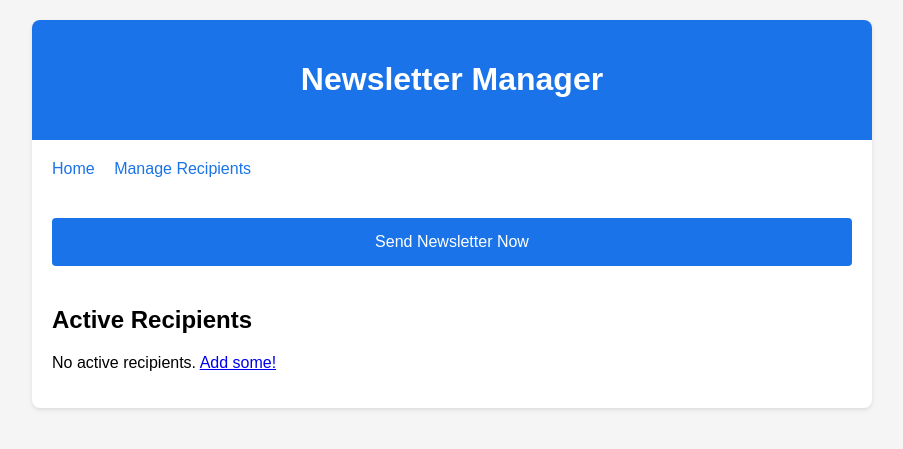
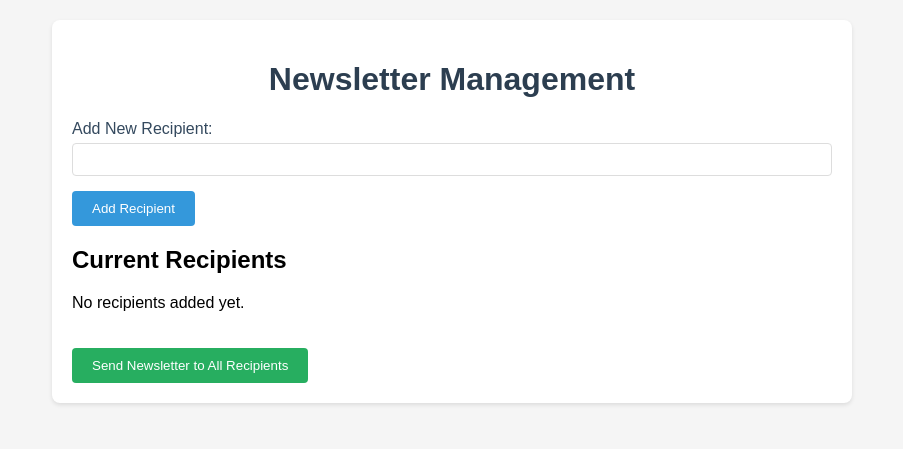
Before and after one commit to frabert101010/newsletter-app, a Flask app: page / in a window 1280 px wide. Shown: the top 449 px of the page, without its empty margins (188-1091 px from the left). Run offline with Flask 3, Linux system fonts and the light colour scheme.

Commit message:
Fix template and improve UI

```diff
--- a/templates/index.html
+++ b/templates/index.html
@@ -1,110 +1,133 @@
 <!DOCTYPE html>
-<html>
+<html lang="en">
 <head>
-    <title>Newsletter Manager</title>
-    <meta name="viewport" content="width=device-width, initial-scale=1">
+    <meta charset="UTF-8">
+    <meta name="viewport" content="width=device-width, initial-scale=1.0">
+    <title>Newsletter Management</title>
     <style>
         body {
             font-family: Arial, sans-serif;
-            margin: 0;
+            max-width: 800px;
+            margin: 0 auto;
             padding: 20px;
             background-color: #f5f5f5;
         }
         .container {
-            max-width: 800px;
-            margin: 0 auto;
             background-color: white;
             padding: 20px;
             border-radius: 8px;
             box-shadow: 0 2px 4px rgba(0,0,0,0.1);
         }
-        .header {
-            background-color: #1a73e8;
+        h1 {
+            color: #2c3e50;
+            text-align: center;
+        }
+        .form-group {
+            margin-bottom: 15px;
+        }
+        label {
+            display: block;
+            margin-bottom: 5px;
+            color: #34495e;
+        }
+        input[type="email"] {
+            width: 100%;
+            padding: 8px;
+            border: 1px solid #ddd;
+            border-radius: 4px;
+            box-sizing: border-box;
+        }
+        button {
+            background-color: #3498db;
             color: white;
-            padding: 20px;
-            text-align: center;
-            border-radius: 8px 8px 0 0;
-            margin: -20px -20px 20px -20px;
-        }
-        .button {
-            background-color: #1a73e8;
-            color: white;
-            padding: 15px 30px;
+            padding: 10px 20px;
             border: none;
             border-radius: 4px;
             cursor: pointer;
-            font-size: 16px;
-            width: 100%;
-            margin: 20px 0;
         }
-        .button:hover {
-            background-color: #1557b0;
+        button:hover {
+            background-color: #2980b9;
         }
-        .recipients {
+        .recipients-list {
             margin-top: 20px;
         }
-        .recipient {
+        .recipient-item {
+            display: flex;
+            justify-content: space-between;
+            align-items: center;
             padding: 10px;
             border-bottom: 1px solid #eee;
         }
-        .nav {
+        .flash-messages {
             margin-bottom: 20px;
         }
-        .nav a {
-            color: #1a73e8;
-            text-decoration: none;
-            margin-right: 15px;
-        }
-        .flash {
+        .flash-message {
             padding: 10px;
-            margin: 10px 0;
+            margin-bottom: 10px;
             border-radius: 4px;
         }
-        .flash.success {
+        .flash-message.success {
             background-color: #d4edda;
             color: #155724;
+            border: 1px solid #c3e6cb;
         }
-        .flash.error {
+        .flash-message.error {
             background-color: #f8d7da;
             color: #721c24;
+            border: 1px solid #f5c6cb;
+        }
+        .send-button {
+            background-color: #27ae60;
+            margin-top: 20px;
+        }
+        .send-button:hover {
+            background-color: #219a52;
         }
     </style>
 </head>
 <body>
     <div class="container">
-        <div class="header">
-            <h1>Newsletter Manager</h1>
-        </div>
-
-        <div class="nav">
-            <a href="{{ url_for('index') }}">Home</a>
-            <a href="{{ url_for('recipients') }}">Manage Recipients</a>
-        </div>
+        <h1>Newsletter Management</h1>
 
         {% with messages = get_flashed_messages(with_categories=true) %}
             {% if messages %}
-                {% for category, message in messages %}
-                    <div class="flash {{ category }}">{{ message }}</div>
-                {% endfor %}
+                <div class="flash-messages">
+                    {% for category, message in messages %}
+                        <div class="flash-message {{ category }}">
+                            {{ message }}
+                        </div>
+                    {% endfor %}
+                </div>
             {% endif %}
         {% endwith %}
 
-        <form action="{{ url_for('send') }}" method="post">
-            <button type="submit" class="button">Send Newsletter Now</button>
+        <form action="{{ url_for('add_recipient') }}" method="post">
+            <div class="form-group">
+                <label for="email">Add New Recipient:</label>
+                <input type="email" id="email" name="email" required>
+            </div>
+            <button type="submit">Add Recipient</button>
         </form>
 
-        <div class="recipients">
-            <h2>Active Recipients</h2>
+        <div class="recipients-list">
+            <h2>Current Recipients</h2>
             {% if recipients %}
                 {% for recipient in recipients %}
-                    <div class="recipient">
-                        {{ recipient.name or 'No name' }} ({{ recipient.email }})
+                    <div class="recipient-item">
+                        <span>{{ recipient.email }}</span>
+                        <a href="{{ url_for('delete_recipient', id=recipient.id) }}" onclick="return confirm('Are you sure you want to delete this recipient?')">
+                            <button style="background-color: #e74c3c;">Delete</button>
+                        </a>
                     </div>
                 {% endfor %}
             {% else %}
-                <p>No active recipients. <a href="{{ url_for('recipients') }}">Add some!</a></p>
+                <p>No recipients added yet.</p>
             {% endif %}
         </div>
+
+        <a href="{{ url_for('send_newsletter_route') }}">
+            <button class="send-button">Send Newsletter to All Recipients</button>
+        </a>
     </div>
 </body>
 </html>
```
